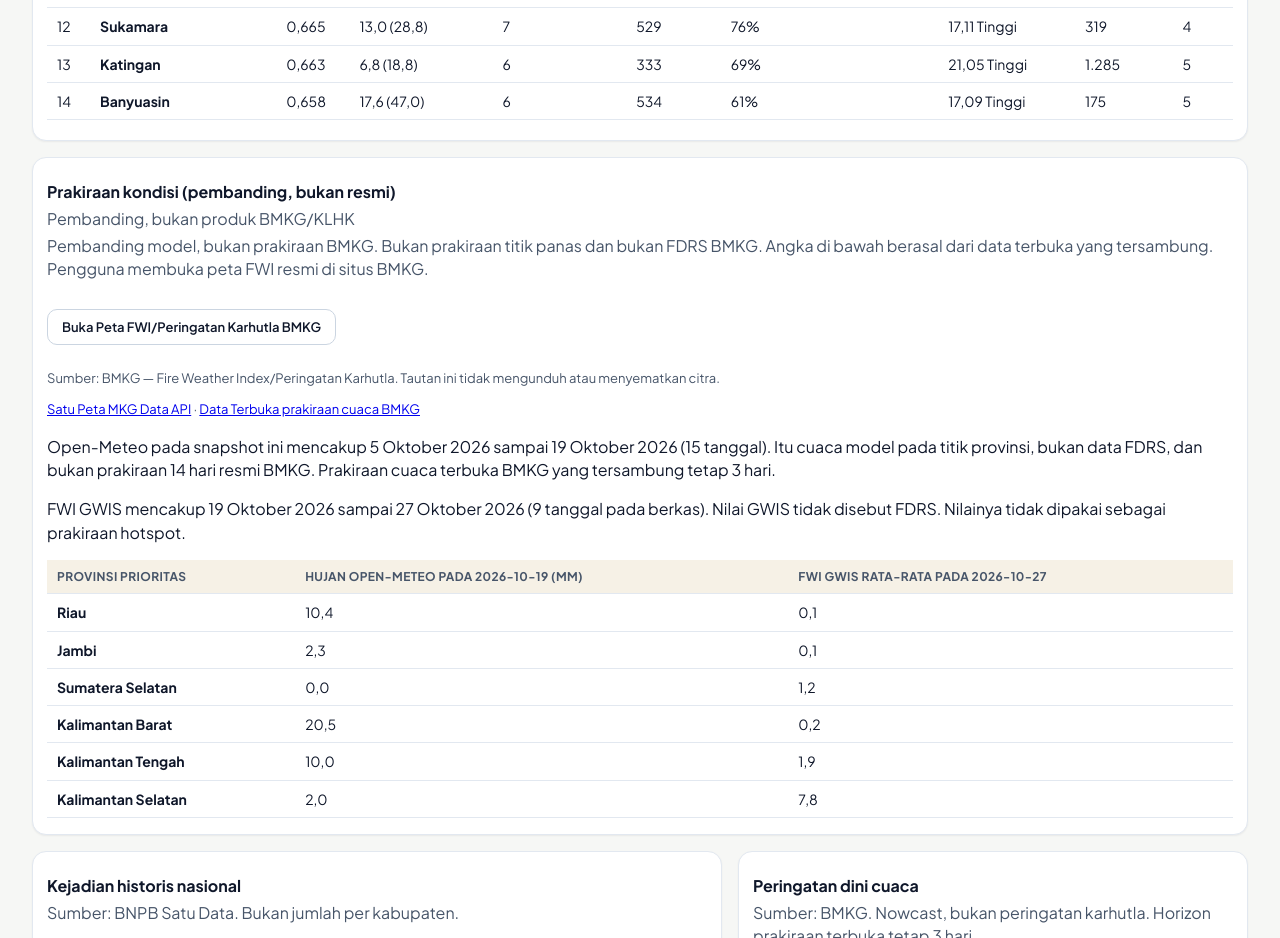
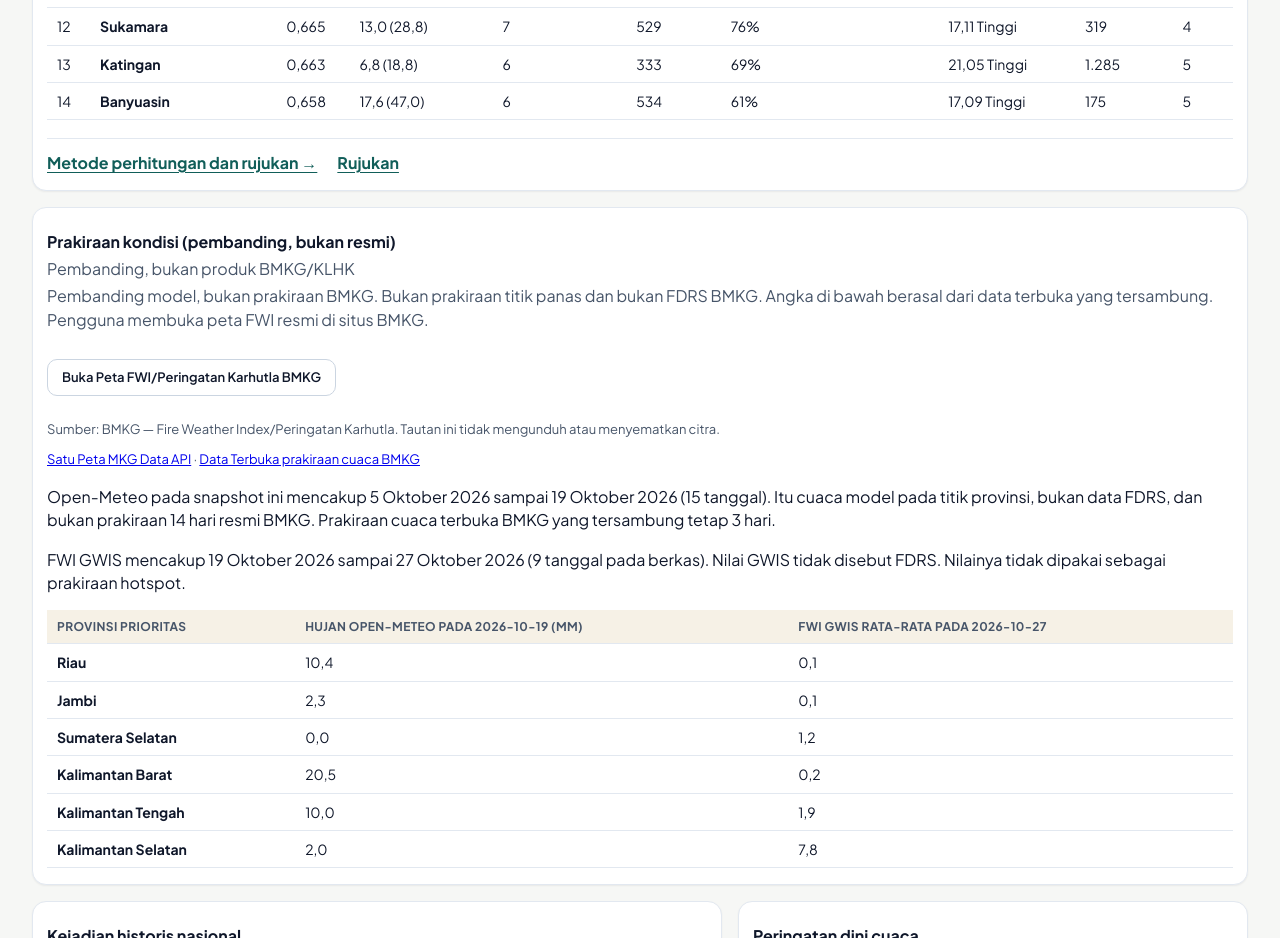
Before and after one commit to pantau-bencana/karhutla-dashboard, a React (Vite) app: page / in a window 1280 px wide. Shown: the part 2320-3258 px from the top of the page. Built offline with nearby package versions, Linux system fonts and the light colour scheme; no server answers.

Commit message:
Tautkan cara hitung dan rujukan di bawah daftar prioritas.
Dua tautan di bawah tabel membuka jangkar Sumber & Metode, dan gulir halaman mengikuti jangkar itu pada desktop maupun layar sempit.

Co-authored-by: Rixaga <arigarizka@gmail.com>

```diff
--- a/scripts/self-check.mjs
+++ b/scripts/self-check.mjs
@@ -1203,7 +1203,12 @@ assert.match(readFileSync("src/lib/aplus.js", "utf8"), /hanya 1 titik sampel/);
 assert.match(readFileSync("src/components/PrioritasPanel.jsx", "utf8"), /Aktivitas hotspot tinggi saat ini/);
 assert.match(readFileSync("src/components/PrioritasPanel.jsx", "utf8"), /CATATAN_SATU_TITIK/);
 assert.match(readFileSync("src/components/PrioritasPanel.jsx", "utf8"), /Cara hitung & rujukan/);
+assert.match(readFileSync("src/components/PrioritasPanel.jsx", "utf8"), /Metode perhitungan dan rujukan →/);
+assert.match(readFileSync("src/components/PrioritasPanel.jsx", "utf8"), /href="#\/sumber-metode\/cara-hitung"/);
+assert.match(readFileSync("src/components/PrioritasPanel.jsx", "utf8"), /href="#\/sumber-metode\/rujukan"/);
+assert.match(readFileSync("src/components/PrioritasPanel.jsx", "utf8"), />Rujukan</);
 assert.match(readFileSync("src/components/PrioritasPanel.jsx", "utf8"), /bukan resmi BMKG\/BNPB/);
+assert.match(readFileSync("src/App.jsx", "utf8"), /location\.anchor/);
 assert.match(readFileSync("src/components/MetodeAplus.jsx", "utf8"), /Peringkat prioritas karhutla – cara menghitung/);
 assert.match(readFileSync("src/components/MetodeAplus.jsx", "utf8"), /78–82/);
 assert.match(readFileSync("src/components/MetodeAplus.jsx", "utf8"), /260–350/);
--- a/src/App.jsx
+++ b/src/App.jsx
@@ -101,8 +101,26 @@ export function App() {
   }, [page, hazard, config]);
 
   useEffect(() => {
-    window.scrollTo(0, 0);
-  }, [page, hazard]);
+    const id = location.anchor;
+    if (!id) {
+      window.scrollTo(0, 0);
+      return undefined;
+    }
+    let cancelled = false;
+    const timers = [];
+    const run = () => {
+      if (cancelled) return;
+      document.getElementById(id)?.scrollIntoView({ block: "start" });
+    };
+    run();
+    const frame = window.requestAnimationFrame(run);
+    for (const delay of [50, 200, 600]) timers.push(window.setTimeout(run, delay));
+    return () => {
+      cancelled = true;
+      window.cancelAnimationFrame(frame);
+      for (const timer of timers) window.clearTimeout(timer);
+    };
+  }, [page, hazard, location.anchor]);
 
   const view = useMemo(() => {
     if (!config) return null;
--- a/src/components/MetodeAplus.jsx
+++ b/src/components/MetodeAplus.jsx
@@ -140,17 +140,20 @@ function jangkarDariHash() {
 export function MetodeAplus({ anchor = "" }) {
   useEffect(() => {
     const id = jangkarDariHash() || anchor;
-    if (!id) return;
+    if (!id) return undefined;
+    let cancelled = false;
+    const timers = [];
     const run = () => {
-      const node = document.getElementById(id);
-      if (node) node.scrollIntoView({ block: "start" });
+      if (cancelled) return;
+      document.getElementById(id)?.scrollIntoView({ block: "start" });
     };
     run();
     const frame = window.requestAnimationFrame(run);
-    const timer = window.setTimeout(run, 80);
+    for (const delay of [50, 200, 600]) timers.push(window.setTimeout(run, delay));
     return () => {
+      cancelled = true;
       window.cancelAnimationFrame(frame);
-      window.clearTimeout(timer);
+      for (const timer of timers) window.clearTimeout(timer);
     };
   }, [anchor]);
 
--- a/src/components/PrioritasPanel.jsx
+++ b/src/components/PrioritasPanel.jsx
@@ -137,6 +137,10 @@ export function PrioritasPanel({ snapshot, now }) {
               </table>
             </div>
           ) : null}
+          <nav className="method-links" aria-label="Metode perhitungan dan rujukan">
+            <a href="#/sumber-metode/cara-hitung">Metode perhitungan dan rujukan →</a>
+            <a href="#/sumber-metode/rujukan">Rujukan</a>
+          </nav>
         </div>
       ) : null}
     </section>
--- a/src/styles.css
+++ b/src/styles.css
@@ -1038,6 +1038,21 @@ button:focus-visible, input:focus-visible, a:focus-visible {
 }
 
 .method-note { margin-top: 8px; }
+.method-links {
+  display: flex;
+  flex-wrap: wrap;
+  gap: 10px 20px;
+  margin-top: 14px;
+  padding-top: 12px;
+  border-top: 1px solid var(--line);
+}
+.method-links a {
+  color: var(--pine-2);
+  font-size: 16px;
+  font-weight: 700;
+  text-decoration: underline;
+  text-underline-offset: 3px;
+}
 .formula {
   margin: 8px 0 12px;
   padding: 10px 12px;
```
